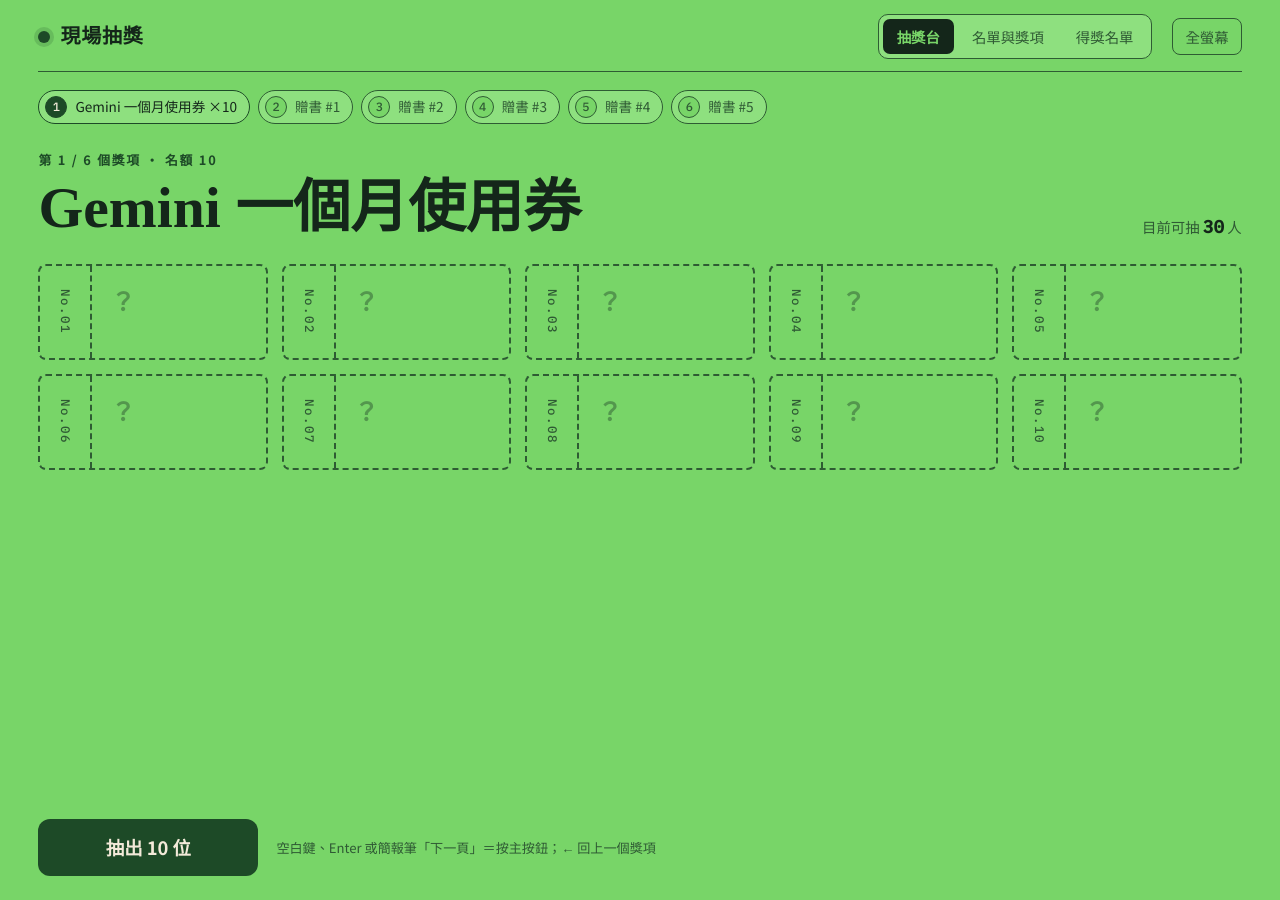
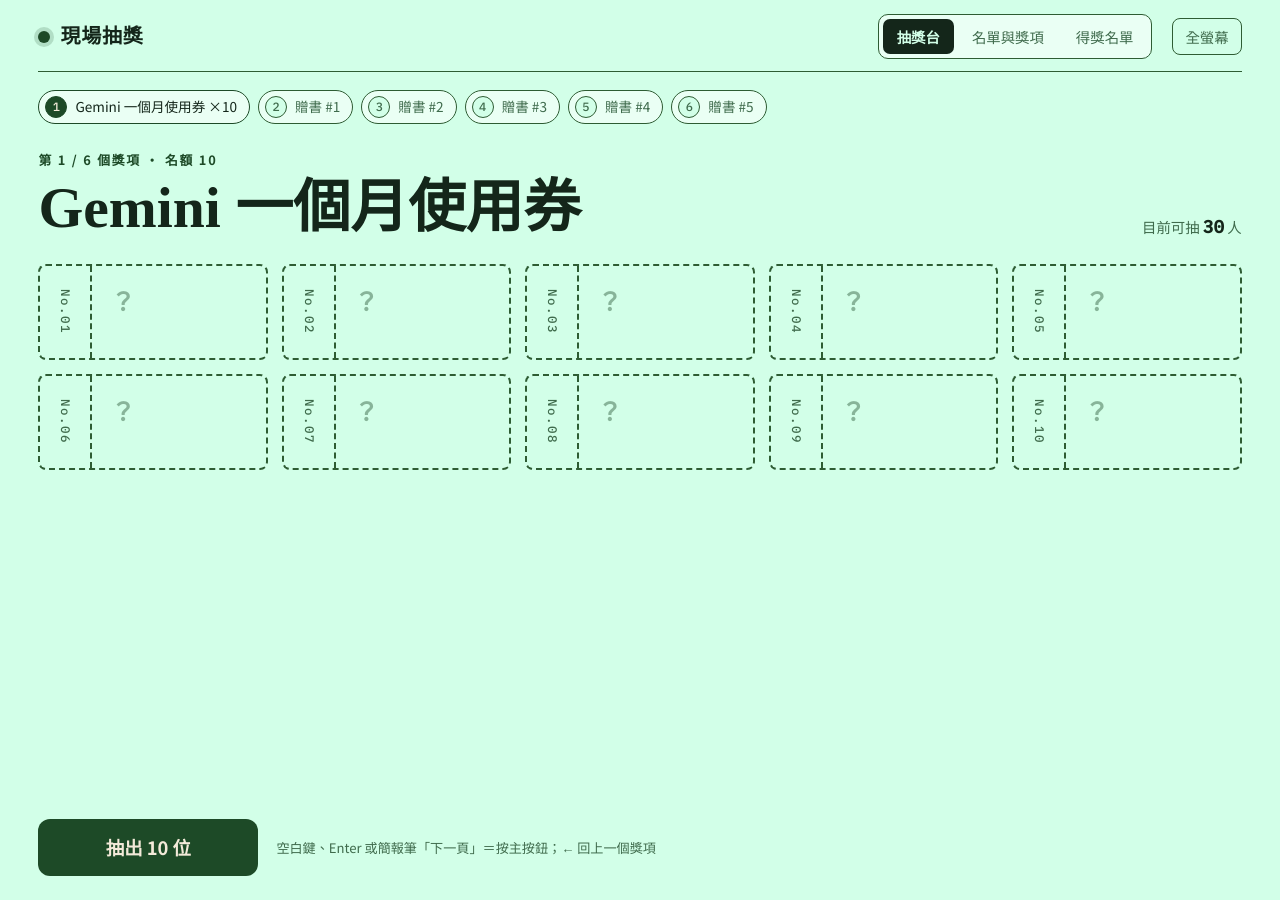
Before and after one commit to AdaSpeaking/AdaSpeaking.github.io, a Jekyll site: the page raffle/index.html, which Jekyll copies as it is, in a window 1280 px wide. Built offline with Jekyll 4.4.1, drawn with Linux system fonts in a browser that asks for light colours.

Commit message:
raffle: 底色改淡薄荷綠 #d2ffe8
Co-Authored-By: Claude Opus 5.5 <noreply@anthropic.com>
Claude-Session: https://claude.ai/code/session_01D64zfsC21W1t1J9gKb6xxA

```diff
--- a/raffle/index.html
+++ b/raffle/index.html
@@ -11,13 +11,13 @@
 <style>
 /* Layout: 舞台式單一淺綠畫面（投影用）— 上方獎項軌道，中央抽獎券，底部單一主按鈕；設定與名單分頁 */
 :root{
-  --bg:#78d568;        /* 淺綠舞台 */
-  --bg-2:#8ee07f;      /* 面板 */
+  --bg:#d2ffe8;        /* 淡薄荷綠舞台 */
+  --bg-2:#eafff4;      /* 面板 */
   --line:#2e5c33;
   --paper:#f3ead9;     /* 抽獎券紙色 */
   --ink:#1a2433;       /* 券上墨色 */
   --fg:#14261a;
-  --muted:#2f5a34;
+  --muted:#3f6b4c;
   --accent:#1d4a27;    /* 深綠 */
   --accent-ink:#f3ead9;
   --warn:#a3271a;
```
